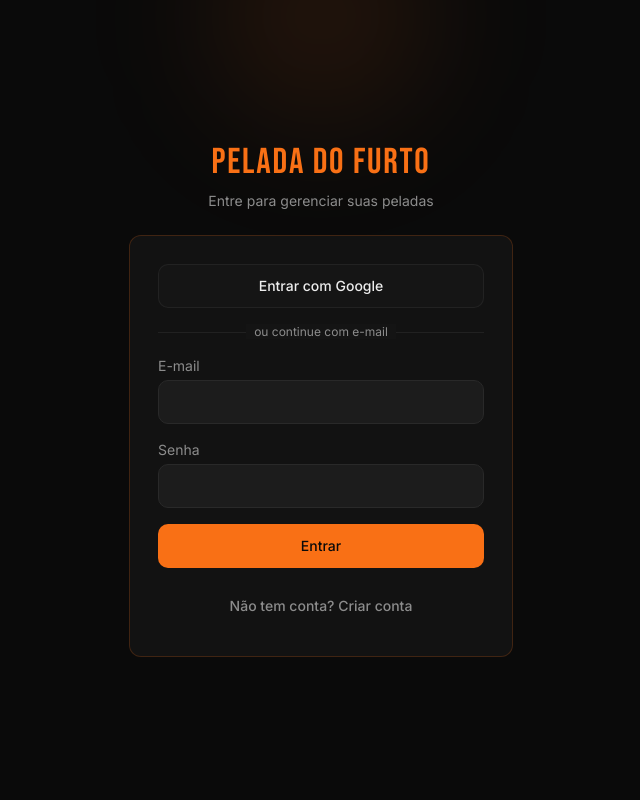
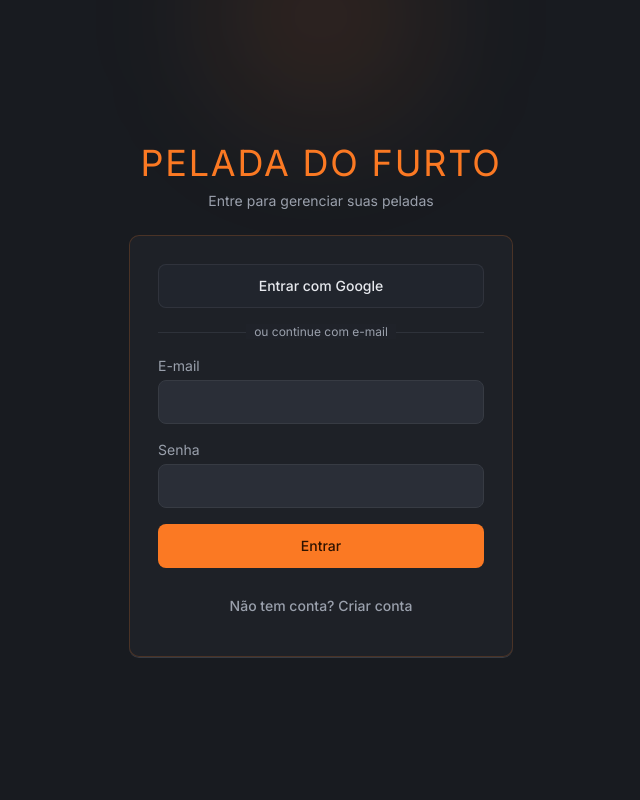
Before and after one commit to vxc333/gerenciador-pelada, a React (Vite) app: page /auth in a window 1280 px wide. Shown: the whole page, without its empty margins (319-959 px from the left). Built offline with nearby package versions, Linux system fonts and the light colour scheme; no server answers.

Commit message:
feat: refatorar layout e navegação do painel administrativo, adicionando novos componentes SaaS

```diff
--- a/src/components/layout/MobileSectionNav.tsx
+++ b/src/components/layout/MobileSectionNav.tsx
@@ -14,7 +14,7 @@ interface MobileSectionNavProps<T extends string> {
 
 export function MobileSectionNav<T extends string>({ items, activeKey, onChange }: MobileSectionNavProps<T>) {
   return (
-    <nav className="fixed inset-x-0 bottom-0 z-40 border-t border-border/50 bg-background/90 backdrop-blur-md lg:hidden">
+    <nav className="fixed inset-x-0 bottom-0 z-40 border-t border-border/80 bg-background/95 backdrop-blur lg:hidden">
       <div className="mx-auto flex max-w-3xl items-stretch gap-1 px-2 pb-[calc(env(safe-area-inset-bottom)+0.5rem)] pt-2">
         {items.map((item) => {
           const Icon = item.icon;
@@ -28,8 +28,8 @@ export function MobileSectionNav<T extends string>({ items, activeKey, onChange
                 "flex min-h-11 flex-col items-center justify-center gap-1 rounded-lg px-1 text-[11px] font-medium transition-all duration-200 ease-out",
                 "flex-1 basis-0",
                 isActive
-                  ? "bg-primary text-primary-foreground"
-                  : "text-muted-foreground hover:bg-secondary hover:text-foreground active:scale-[0.97]",
+                  ? "border border-primary/30 bg-primary/10 text-primary"
+                  : "border border-transparent text-muted-foreground hover:border-border/80 hover:bg-secondary hover:text-foreground active:scale-[0.98]",
               ].join(" ")}
             >
               <Icon className="h-4 w-4" />
--- a/src/components/layout/PageLayout.tsx
+++ b/src/components/layout/PageLayout.tsx
@@ -1,5 +1,6 @@
 import { type ReactNode } from "react";
 import { cn } from "@/lib/utils";
+import { SaaSCard } from "@/components/ui/saas-card";
 
 interface CenteredPageProps {
   children: ReactNode;
@@ -28,7 +29,7 @@ export const CenteredPage = ({ children, className }: CenteredPageProps) => {
 };
 
 export const CenteredCard = ({ children, className }: CenteredCardProps) => {
-  return <div className={cn("w-full max-w-sm rounded-xl border border-border/50 bg-card/95 p-6 backdrop-blur-sm", className)}>{children}</div>;
+  return <div className={cn("w-full max-w-sm rounded-lg border border-border/80 bg-card p-6 shadow-[0_1px_0_hsl(var(--border))]", className)}>{children}</div>;
 };
 
 export const PageContent = ({ children, className }: PageContentProps) => {
@@ -37,10 +38,8 @@ export const PageContent = ({ children, className }: PageContentProps) => {
 
 export const PageSectionCard = ({ title, description, children, className }: PageSectionCardProps) => {
   return (
-    <section className={cn("rounded-xl border border-border/50 bg-card p-5 transition-colors hover:border-border", className)}>
-      <h2 className="mb-1 font-display text-2xl tracking-wide text-foreground">{title}</h2>
-      {description ? <p className="mb-4 text-xs text-muted-foreground">{description}</p> : null}
+    <SaaSCard title={title} description={description} className={className}>
       {children}
-    </section>
+    </SaaSCard>
   );
 };
--- a/src/components/layout/PageState.tsx
+++ b/src/components/layout/PageState.tsx
@@ -22,7 +22,7 @@ export const PageState = ({ title, message, details, action, className }: PageSt
   return (
     <CenteredPage>
       <CenteredCard className={cn("text-center", className)}>
-        {title ? <h1 className="font-display text-2xl tracking-wider text-primary">{title}</h1> : null}
+        {title ? <h1 className="text-xl font-semibold text-foreground">{title}</h1> : null}
         <p className="mt-3 text-sm text-muted-foreground">{message}</p>
         {details ? <p className="mt-1 text-xs text-muted-foreground">{details}</p> : null}
         {action ? <div className="mt-4">{action}</div> : null}
--- /dev/null
+++ b/src/components/ui/saas-button.tsx
@@ -0,0 +1,46 @@
+import { forwardRef, type ButtonHTMLAttributes } from "react";
+import { cva, type VariantProps } from "class-variance-authority";
+import { cn } from "@/lib/utils";
+
+const saasButtonVariants = cva(
+  "inline-flex items-center justify-center gap-2 whitespace-nowrap rounded-md border text-sm font-medium transition-colors duration-150 focus-visible:outline-none focus-visible:ring-2 focus-visible:ring-ring/70 focus-visible:ring-offset-2 focus-visible:ring-offset-background disabled:pointer-events-none disabled:opacity-60",
+  {
+    variants: {
+      variant: {
+        primary: "border-primary bg-primary text-primary-foreground hover:bg-primary/90",
+        secondary: "border-border bg-secondary text-secondary-foreground hover:bg-secondary/80",
+        ghost: "border-transparent bg-transparent text-muted-foreground hover:bg-muted hover:text-foreground",
+        subtle: "border-border bg-card text-foreground hover:border-border/80 hover:bg-card/80",
+      },
+      size: {
+        sm: "h-9 px-3",
+        md: "h-10 px-4",
+        lg: "h-11 px-5",
+        icon: "h-10 w-10 p-0",
+      },
+    },
+    defaultVariants: {
+      variant: "secondary",
+      size: "md",
+    },
+  },
+);
+
+export interface SaaSButtonProps
+  extends ButtonHTMLAttributes<HTMLButtonElement>,
+    VariantProps<typeof saasButtonVariants> {}
+
+export const SaaSButton = forwardRef<HTMLButtonElement, SaaSButtonProps>(
+  ({ className, variant, size, ...props }, ref) => (
+    <button
+      ref={ref}
+      className={cn(saasButtonVariants({ variant, size }), className)}
+      {...props}
+    />
+  ),
+);
+
+SaaSButton.displayName = "SaaSButton";
+
+// eslint-disable-next-line react-refresh/only-export-components
+export { saasButtonVariants };
--- /dev/null
+++ b/src/components/ui/saas-card.tsx
@@ -0,0 +1,39 @@
+import { cn } from "@/lib/utils";
+import type { ReactNode } from "react";
+
+interface SaaSCardProps {
+  title?: ReactNode;
+  description?: ReactNode;
+  actions?: ReactNode;
+  children: ReactNode;
+  className?: string;
+}
+
+export function SaaSCard({
+  title,
+  description,
+  actions,
+  children,
+  className,
+}: SaaSCardProps) {
+  return (
+    <section
+      className={cn(
+        "rounded-lg border border-border/80 bg-card px-5 py-4 shadow-[0_1px_0_hsl(var(--border))] sm:px-6 sm:py-5",
+        className,
+      )}
+    >
+      {title || description || actions ? (
+        <header className="mb-4 flex flex-wrap items-start justify-between gap-3 border-b border-border/70 pb-3">
+          <div className="space-y-1">
+            {title ? <h2 className="text-base font-semibold text-foreground sm:text-lg">{title}</h2> : null}
+            {description ? <p className="text-sm text-muted-foreground">{description}</p> : null}
+          </div>
+          {actions ? <div className="flex items-center gap-2">{actions}</div> : null}
+        </header>
+      ) : null}
+
+      {children}
+    </section>
+  );
+}
--- a/src/index.css
+++ b/src/index.css
@@ -1,4 +1,4 @@
-@import url('https://fonts.googleapis.com/css2?family=Bebas+Neue&family=Inter:wght@400;500;600;700&display=swap');
+@import url('https://fonts.googleapis.com/css2?family=Inter:wght@400;500;600;700&display=swap');
 
 @tailwind base;
 @tailwind components;
@@ -6,46 +6,46 @@
 
 @layer base {
   :root {
-    --background: 0 0% 4%;
-    --foreground: 0 0% 93%;
+    --background: 220 14% 11%;
+    --foreground: 220 18% 92%;
 
-    --card: 0 0% 8%;
-    --card-foreground: 0 0% 93%;
+    --card: 220 14% 14%;
+    --card-foreground: 220 20% 92%;
 
-    --popover: 0 0% 8%;
-    --popover-foreground: 0 0% 93%;
+    --popover: 220 14% 14%;
+    --popover-foreground: 220 20% 92%;
 
-    --primary: 24 95% 53%;
-    --primary-foreground: 0 0% 4%;
+    --primary: 24 96% 56%;
+    --primary-foreground: 25 100% 9%;
 
-    --secondary: 0 0% 11%;
-    --secondary-foreground: 0 0% 88%;
+    --secondary: 220 13% 19%;
+    --secondary-foreground: 220 18% 88%;
 
-    --muted: 0 0% 10%;
-    --muted-foreground: 0 0% 55%;
+    --muted: 220 13% 18%;
+    --muted-foreground: 220 10% 64%;
 
-    --accent: 24 95% 53%;
-    --accent-foreground: 0 0% 4%;
+    --accent: 220 13% 22%;
+    --accent-foreground: 220 20% 92%;
 
-    --destructive: 0 72% 51%;
+    --destructive: 0 70% 54%;
     --destructive-foreground: 0 0% 100%;
 
-    --border: 0 0% 16%;
-    --input: 0 0% 16%;
-    --ring: 24 95% 53%;
+    --border: 220 10% 24%;
+    --input: 220 10% 24%;
+    --ring: 24 96% 56%;
 
-    --radius: 0.75rem;
+    --radius: 0.625rem;
 
-    --sidebar-background: 0 0% 7%;
-    --sidebar-foreground: 0 0% 93%;
-    --sidebar-primary: 24 95% 53%;
-    --sidebar-primary-foreground: 0 0% 4%;
-    --sidebar-accent: 0 0% 11%;
-    --sidebar-accent-foreground: 0 0% 88%;
-    --sidebar-border: 0 0% 16%;
-    --sidebar-ring: 24 95% 53%;
+    --sidebar-background: 220 15% 13%;
+    --sidebar-foreground: 220 15% 87%;
+    --sidebar-primary: 24 96% 56%;
+    --sidebar-primary-foreground: 25 100% 9%;
+    --sidebar-accent: 220 13% 20%;
+    --sidebar-accent-foreground: 220 20% 91%;
+    --sidebar-border: 220 10% 23%;
+    --sidebar-ring: 24 96% 56%;
 
-    --font-display: 'Bebas Neue', sans-serif;
+    --font-display: 'Inter', sans-serif;
     --font-body: 'Inter', sans-serif;
   }
 }
@@ -57,7 +57,7 @@
 
   html {
     scrollbar-width: thin;
-    scrollbar-color: hsl(0 0% 22%) hsl(0 0% 4%);
+    scrollbar-color: hsl(220 10% 28%) hsl(220 14% 11%);
   }
 
   ::-webkit-scrollbar {
@@ -66,38 +66,38 @@
   }
 
   ::-webkit-scrollbar-track {
-    background: hsl(0 0% 4%);
+    background: hsl(220 14% 11%);
   }
 
   ::-webkit-scrollbar-thumb {
-    background: hsl(0 0% 24%);
+    background: hsl(220 10% 30%);
     border-radius: 3px;
   }
 
   ::-webkit-scrollbar-thumb:hover {
-    background: hsl(24 95% 45%);
+    background: hsl(220 10% 38%);
   }
 
   body {
     @apply bg-background text-foreground;
     font-family: var(--font-body);
     background-image:
-      radial-gradient(ellipse 70% 40% at 50% -20%, hsl(24 95% 53% / 0.12), transparent),
-      radial-gradient(ellipse 50% 35% at 85% 100%, hsl(24 95% 53% / 0.08), transparent);
+      radial-gradient(ellipse 80% 45% at 20% -30%, hsl(220 16% 24% / 0.45), transparent),
+      radial-gradient(ellipse 65% 40% at 95% 100%, hsl(220 20% 8% / 0.55), transparent);
   }
 
   h1, h2, h3 {
     font-family: var(--font-display);
-    letter-spacing: 0.05em;
+    letter-spacing: 0;
   }
 }
 
 @layer utilities {
   .glass {
-    background: hsl(0 0% 8% / 0.78);
+    background: hsl(220 14% 14% / 0.78);
     backdrop-filter: blur(12px);
     -webkit-backdrop-filter: blur(12px);
-    border: 1px solid hsl(0 0% 16% / 0.6);
+    border: 1px solid hsl(220 10% 24% / 0.7);
   }
 
   .card-hover {
@@ -105,12 +105,12 @@
   }
 
   .card-hover:hover {
-    border-color: hsl(24 95% 53% / 0.45);
+    border-color: hsl(220 10% 33% / 0.8);
     transform: translateY(-1px);
   }
 
   .glow-primary {
-    box-shadow: inset 0 0 0 1px hsl(24 95% 53% / 0.25);
+    box-shadow: inset 0 0 0 1px hsl(24 96% 56% / 0.25);
   }
 
   .animate-fade-in {
```
Also changed, not shown: src/components/layout/AdminShell.tsx (+11 -36 lines), src/components/layout/AppHeader.tsx (+2 -43 lines), src/components/layout/SaaSNavbar.tsx (added, +56 -0 lines), src/components/layout/SaaSSidebar.tsx (added, +56 -0 lines), src/pages/Index.tsx (+25 -8 lines).
